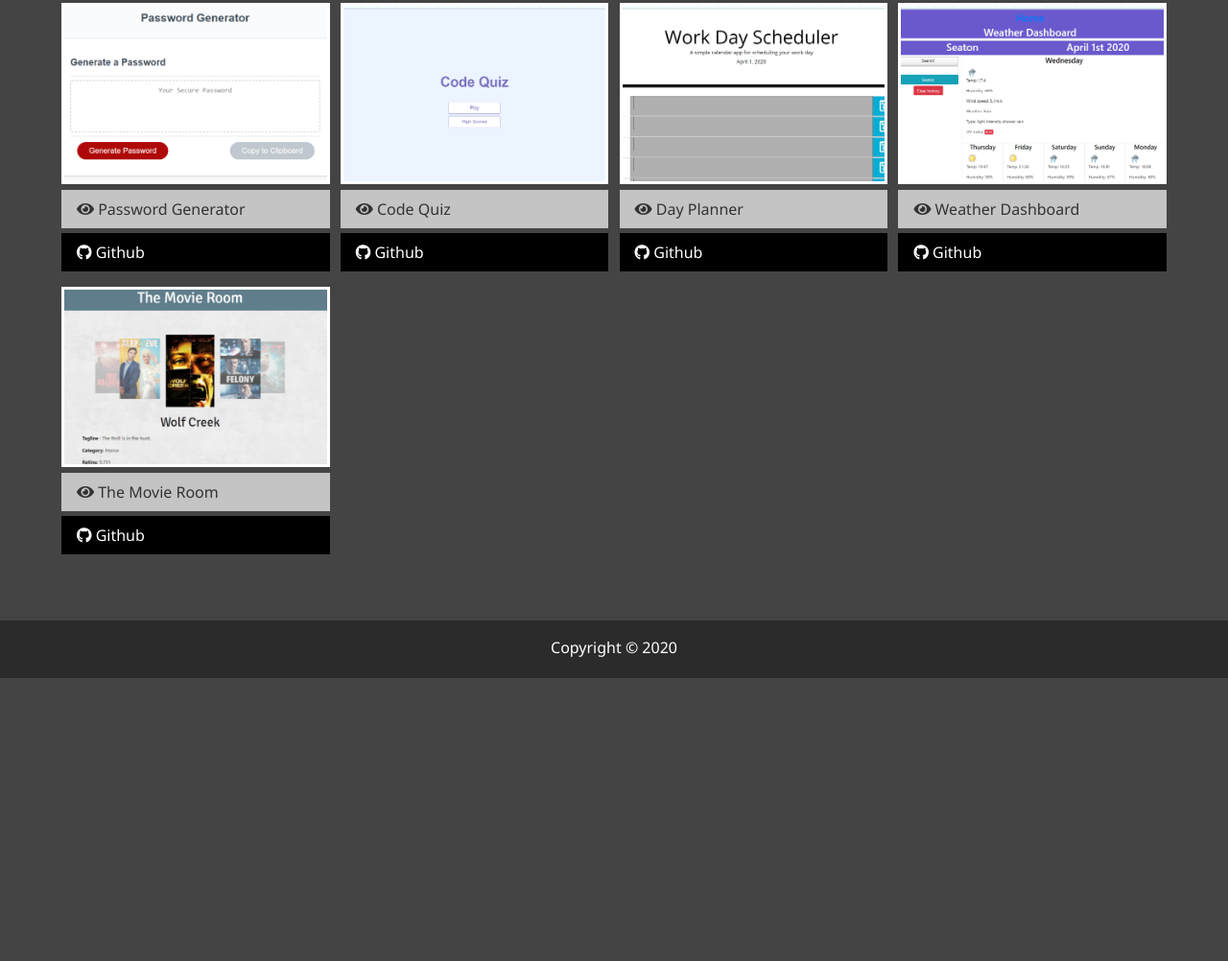
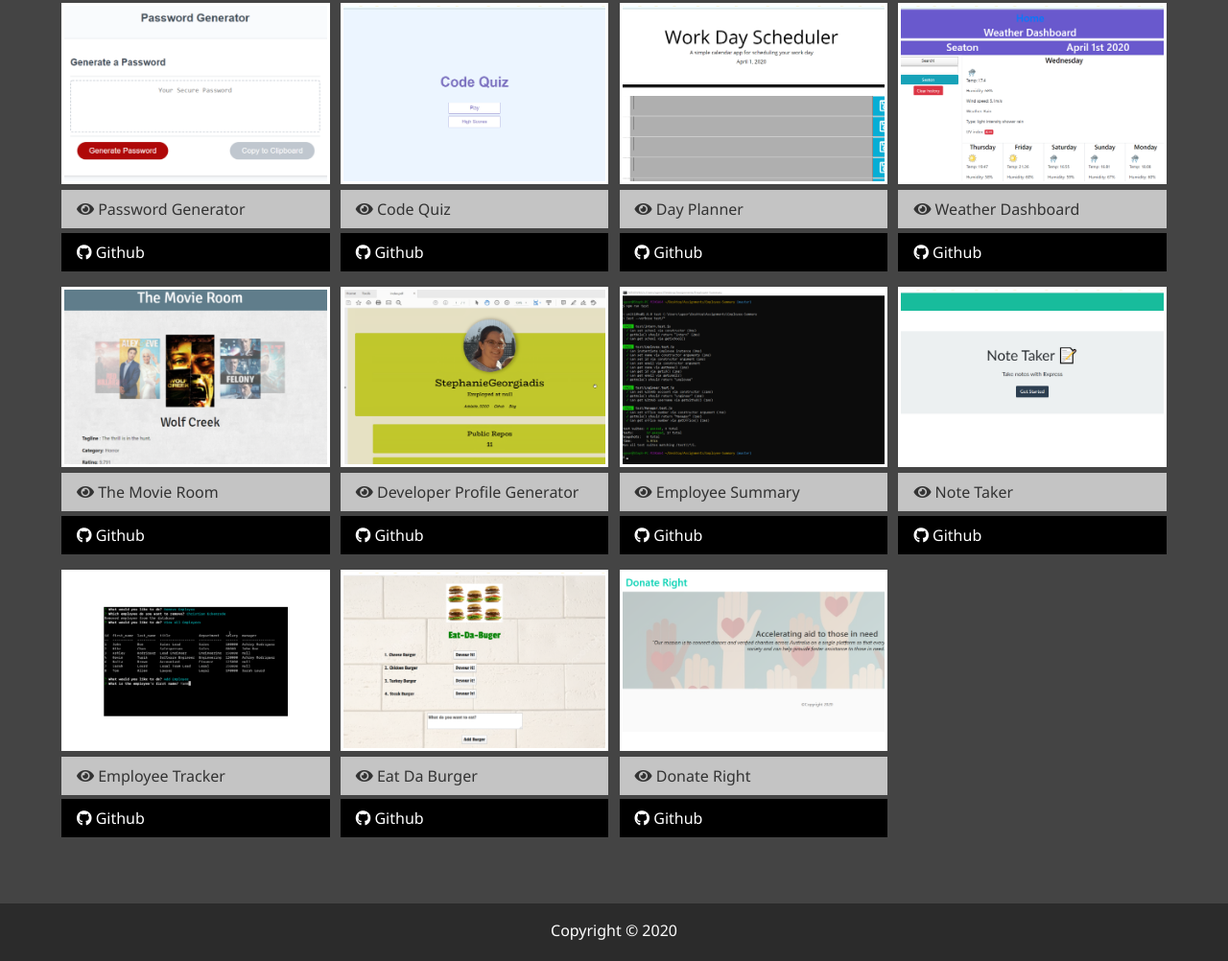
Before and after one commit to StephanieGeorgiadis/Portfolio-Update-2, a plain HTML site: page dist/work.html in a window 1280 px wide. Shown: the part 279-1281 px from the top of the page at 96% size. Before the commit the page ends 986 px from the top, so only its background shows below. Drawn offline with Linux system fonts and the light colour scheme.

Commit message:
updated portfolio and readme

```diff
--- a/dist/work.html
+++ b/dist/work.html
@@ -110,6 +110,72 @@
 					<i class="fab fa-github"></i> Github
 					</a>
 				</div>
+				<div class="item">
+					<a href="#!">
+					<img src="img/projects/developerProfileGenerator.png" alt="Project">
+					</a>
+					<a href="#" class="btn-light">
+					<i class="fas fa-eye"></i> Developer Profile Generator
+					</a>
+					<a href="https://github.com/StephanieGeorgiadis/Developer-Profile-Generator" class="btn-dark">
+					<i class="fab fa-github"></i> Github
+					</a>
+				</div>
+				<div class="item">
+					<a href="#!">
+					<img src="img/projects/employeeSummary.png" alt="Project">
+					</a>
+					<a href="#" class="btn-light">
+					<i class="fas fa-eye"></i> Employee Summary
+					</a>
+					<a href="https://github.com/StephanieGeorgiadis/Employee-Summary" class="btn-dark">
+					<i class="fab fa-github"></i> Github
+					</a>
+				</div>
+				<div class="item">
+					<a href="#!">
+					<img src="img/projects/noteTaker.png" alt="Project">
+					</a>
+					<a href="#" class="btn-light">
+					<i class="fas fa-eye"></i> Note Taker
+					</a>
+					<a href="https://github.com/StephanieGeorgiadis/Note-Taker" class="btn-dark">
+					<i class="fab fa-github"></i> Github
+					</a>
+				</div>
+				<div class="item">
+					<a href="#!">
+					<img src="img/projects/employeeTracker.png" alt="Project">
+					</a>
+					<a href="#" class="btn-light">
+					<i class="fas fa-eye"></i> Employee Tracker
+					</a>
+					<a href="https://github.com/StephanieGeorgiadis/Employee-Tracker" class="btn-dark">
+					<i class="fab fa-github"></i> Github
+					</a>
+				</div>
+				<div class="item">
+					<a href="#!">
+					<img src="img/projects/eatDaBurger.png" alt="Project">
+					</a>
+					<a href="#" class="btn-light">
+					<i class="fas fa-eye"></i> Eat Da Burger
+					</a>
+					<a href="https://github.com/StephanieGeorgiadis/Eat-Da-Burger" class="btn-dark">
+					<i class="fab fa-github"></i> Github
+					</a>
+				</div>
+				<div class="item">
+					<a href="#!">
+					<img src="img/projects/donateRight.png" alt="Project">
+					</a>
+					<a href="#" class="btn-light">
+					<i class="fas fa-eye"></i> Donate Right
+					</a>
+					<a href="https://github.com/EdwardEMC/donateRight" class="btn-dark">
+					<i class="fab fa-github"></i> Github
+					</a>
+				</div>
 			</div>
 		</main>
 
```
Also changed, not shown: dist/img/projects/developerProfileGenerator.png (added), dist/img/projects/donateRight.png (added), dist/img/projects/eatDaBurger.png (added), dist/img/projects/employeeSummary.png (added), dist/img/projects/employeeTracker.png (added), dist/img/projects/noteTaker.png (added), 1 other file. Lines whose indentation alone changed are shown as unchanged.
